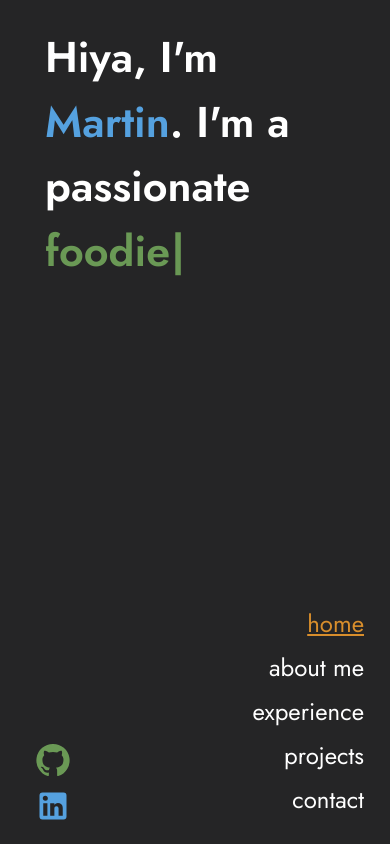
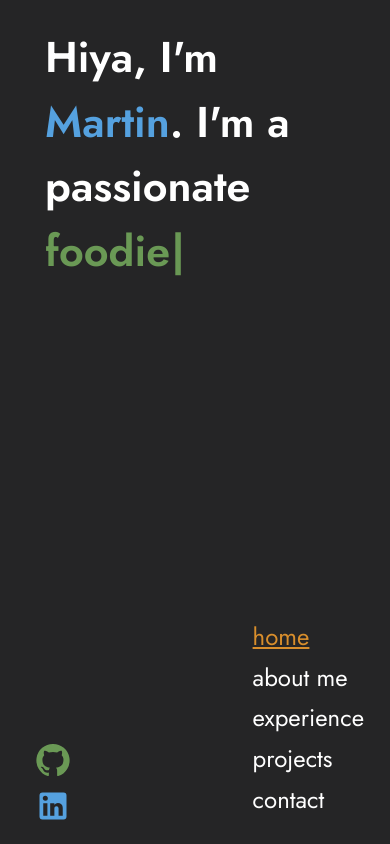
Before and after one commit to martin0he/DevPortfolio, a React (Vite) app: page / in a window 390 px wide. Built offline with nearby package versions, Linux system fonts and the light colour scheme; no server answers.

Commit message:
responsive text align

```diff
--- a/src/components/RetroMenu.tsx
+++ b/src/components/RetroMenu.tsx
@@ -71,11 +71,11 @@ const RetroMenu: React.FC<RetroMenuProps> = ({ setCurrentPage }) => {
           />
         </Tooltip>
       )}
-      <Grid container direction="column" spacing={1}>
+      <Grid container direction="column" spacing={0.6}>
         {menuItems.map((item, index) => (
           <Grid item key={index}>
             <Typography
-              textAlign="right"
+              textAlign={{ md: "right" }}
               sx={{
                 textDecoration: index === selectedItem ? "underline" : "none",
                 color: index === selectedItem ? "#d88e2c" : "white",
```
